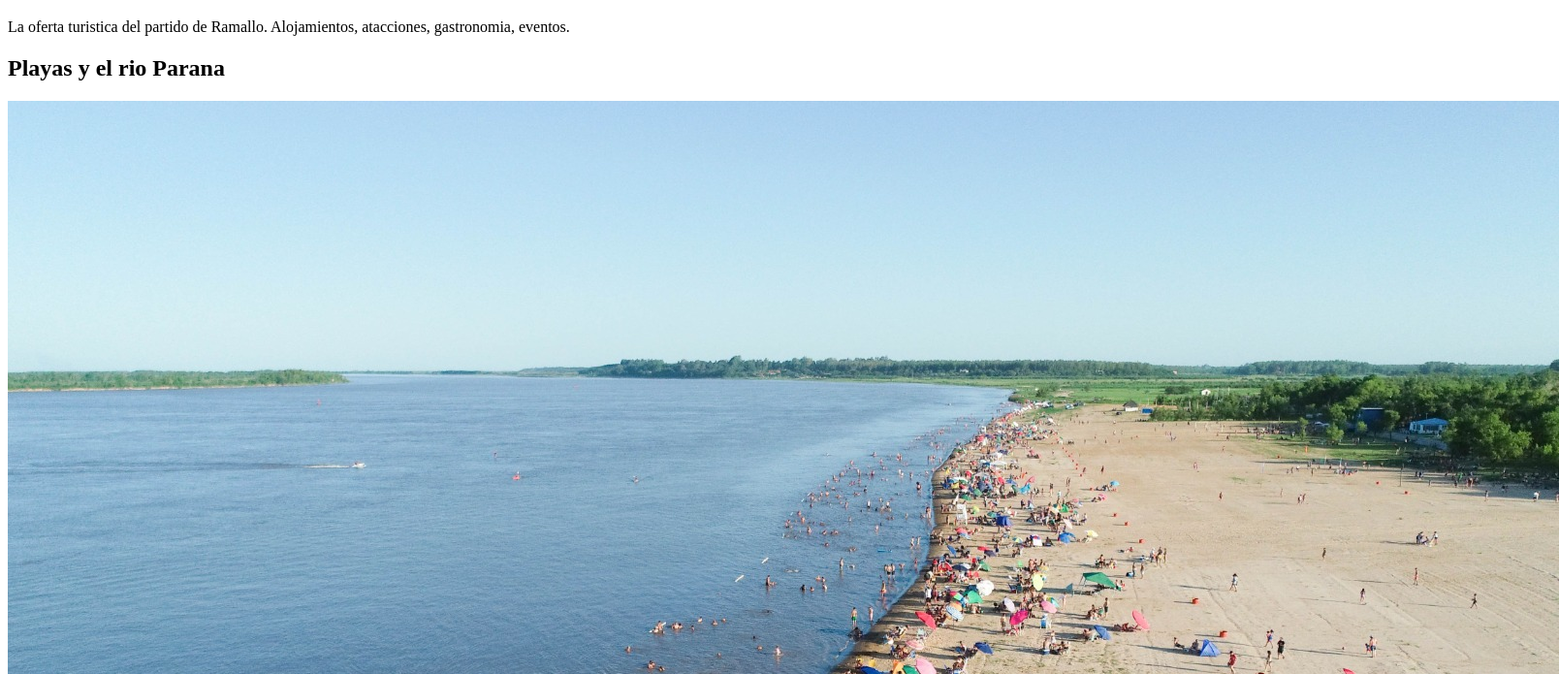
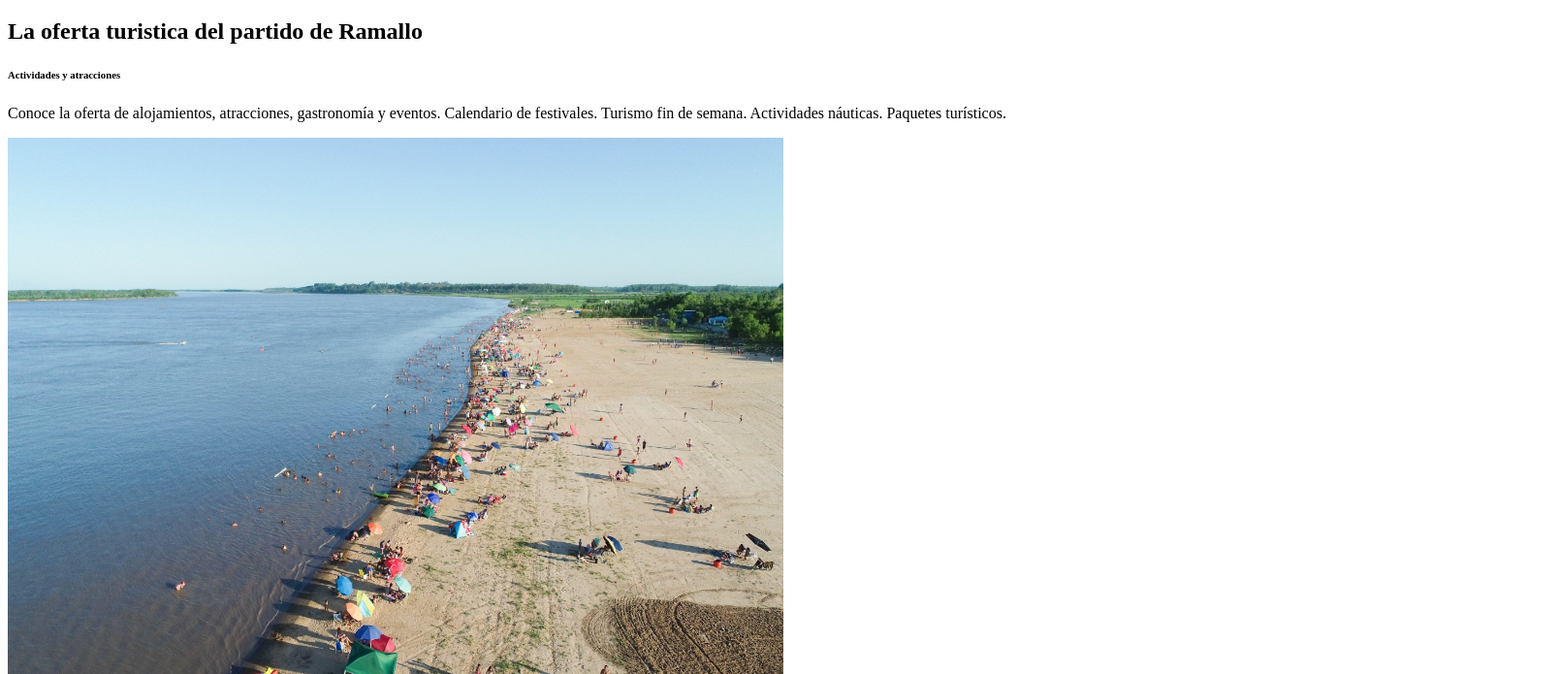
Before and after one commit to AlvaroCervella/repo_prueba, a plain HTML site: page index.html in a window 1280 px wide. Shown: the part 61-756 px from the top of the page at 97% size, 1608 px wide, since content can reach past the window. Drawn offline with Linux system fonts and the light colour scheme.

Commit message:
tarea_01

```diff
--- a/index.html
+++ b/index.html
@@ -4,12 +4,16 @@
     <meta charset="UTF-8">
     <meta http-equiv="X-UA-Compatible" content="IE=edge">
     <meta name="viewport" content="width=device-width, initial-scale=1.0">
-    <title>Document</title>
+    <title>Visite Ramallo</title>
 </head>
 <body>
     <h1>Visite Ramallo</h1>
-    <p>La oferta turistica del partido de Ramallo. Alojamientos, atacciones, gastronomia, eventos.</p>
-    <h2>Playas y el rio Parana</h2>
-    <img src="./img/turismo ramallo.jpg" alt="Playa rio Parana">
+    <h2>La oferta turistica del partido de Ramallo</h2>
+
+
+
+    <h6>Actividades y atracciones</h6>
+    <p>Conoce la oferta de alojamientos, atracciones, gastronomía y eventos. Calendario de festivales. Turismo fin de semana. Actividades náuticas. Paquetes turísticos.</p>
+    <img src="/img/turismo ramallo.jpg" width="800" height="600" alt="Playa río Paraná">
 </body>
 </html>
```
